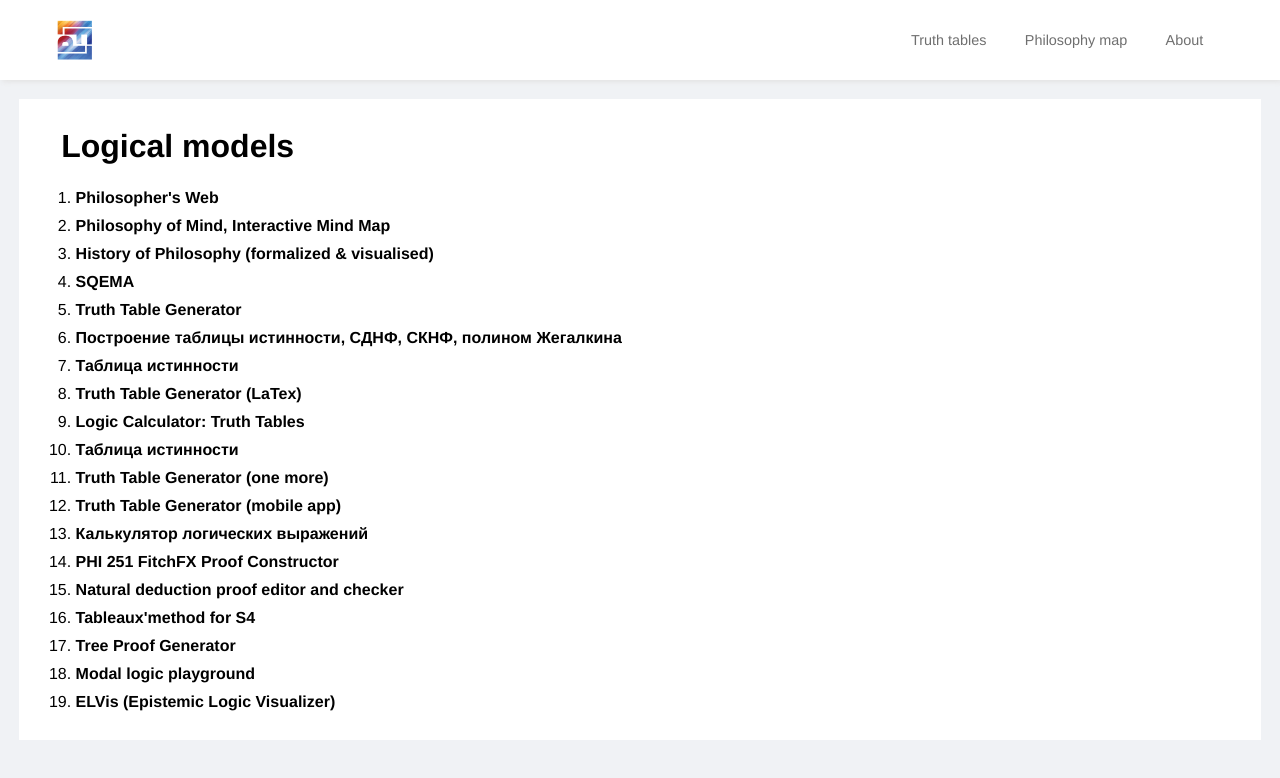
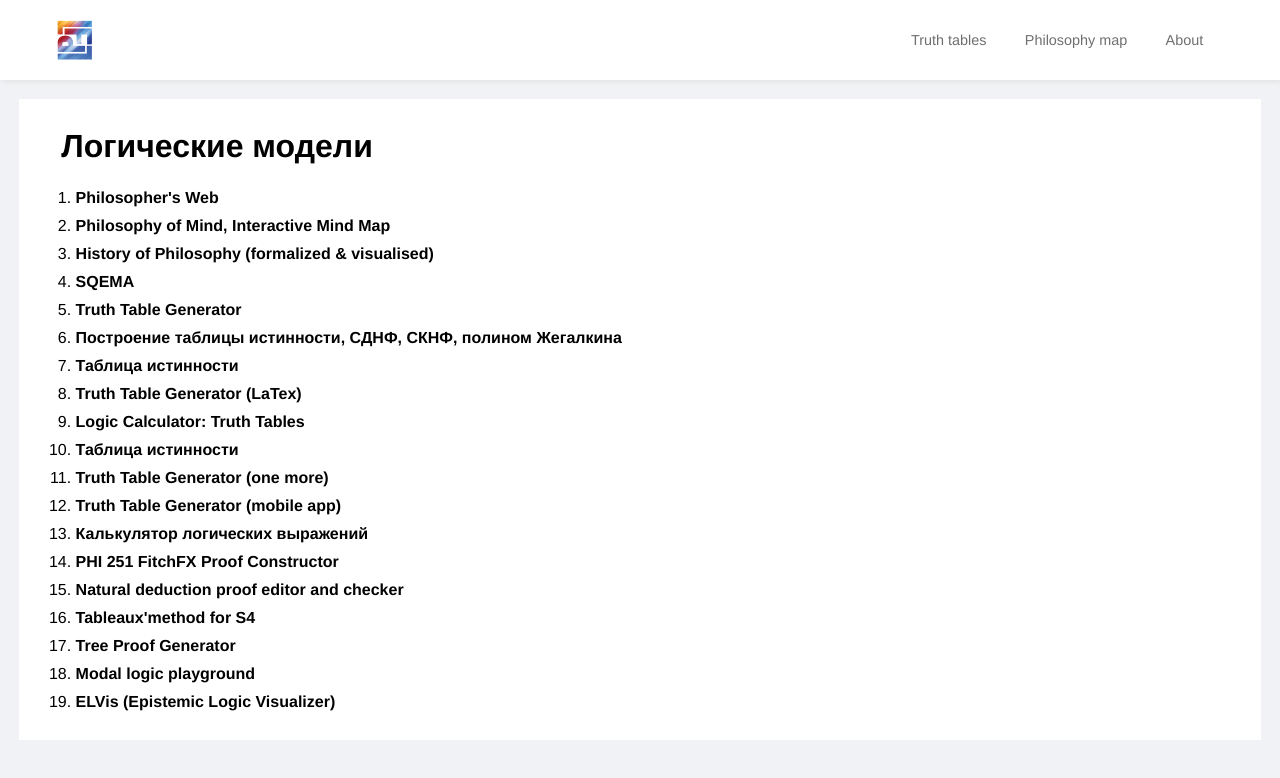
Before and after one commit to dadaismee/logic-models, a website: page index.html in a window 1280 px wide. Drawn offline with Linux system fonts and the light colour scheme.

Commit message:
Update index.html

```diff
--- a/index.html
+++ b/index.html
@@ -31,7 +31,7 @@
     </div>
   </header>
   <div class="main">
-    <h1 class="main_title">Logical models</h1>
+    <h1 class="main_title">Логические модели</h1>
     <ol>
       <li>
         <article class="main_article">
```
